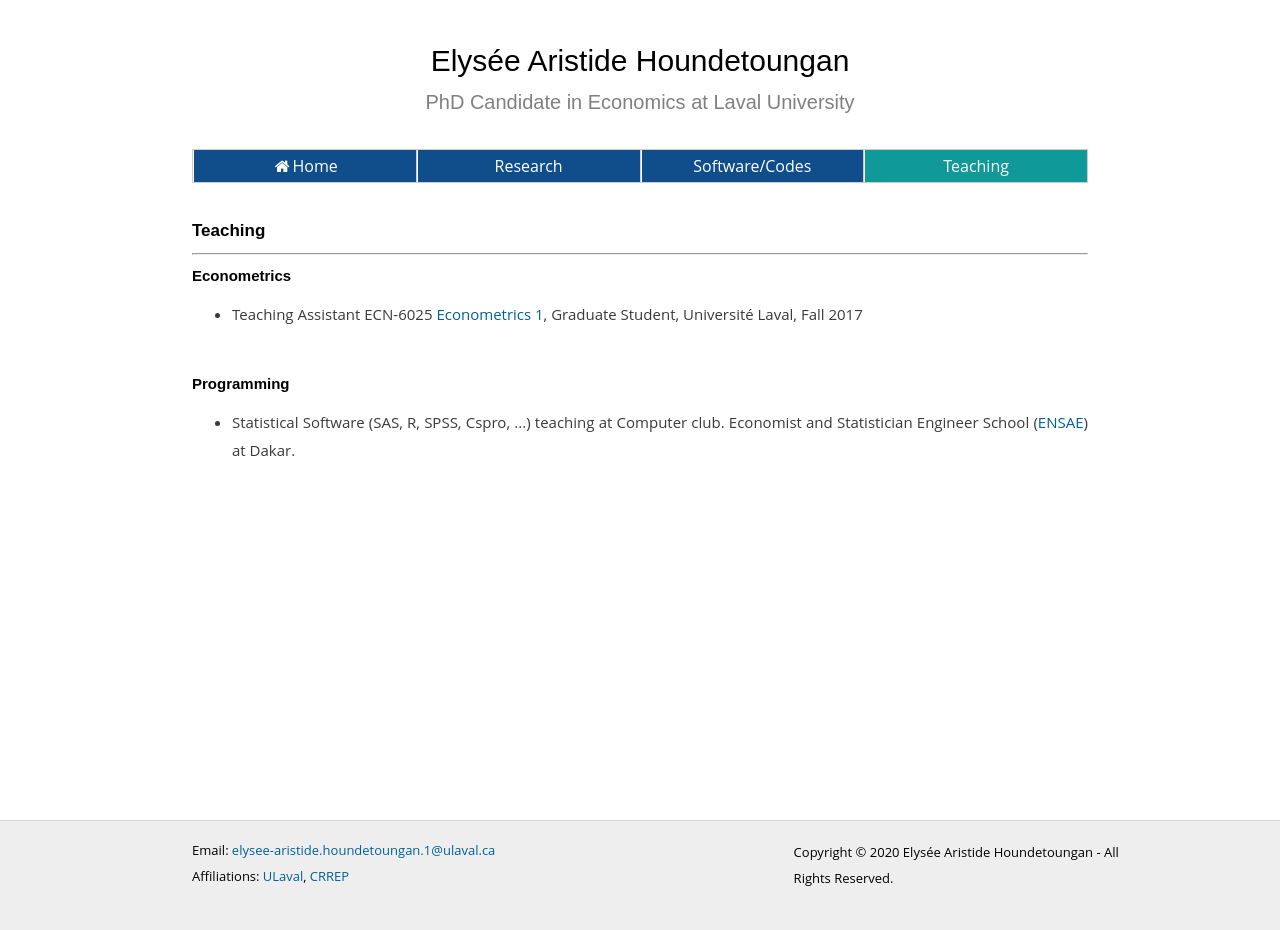
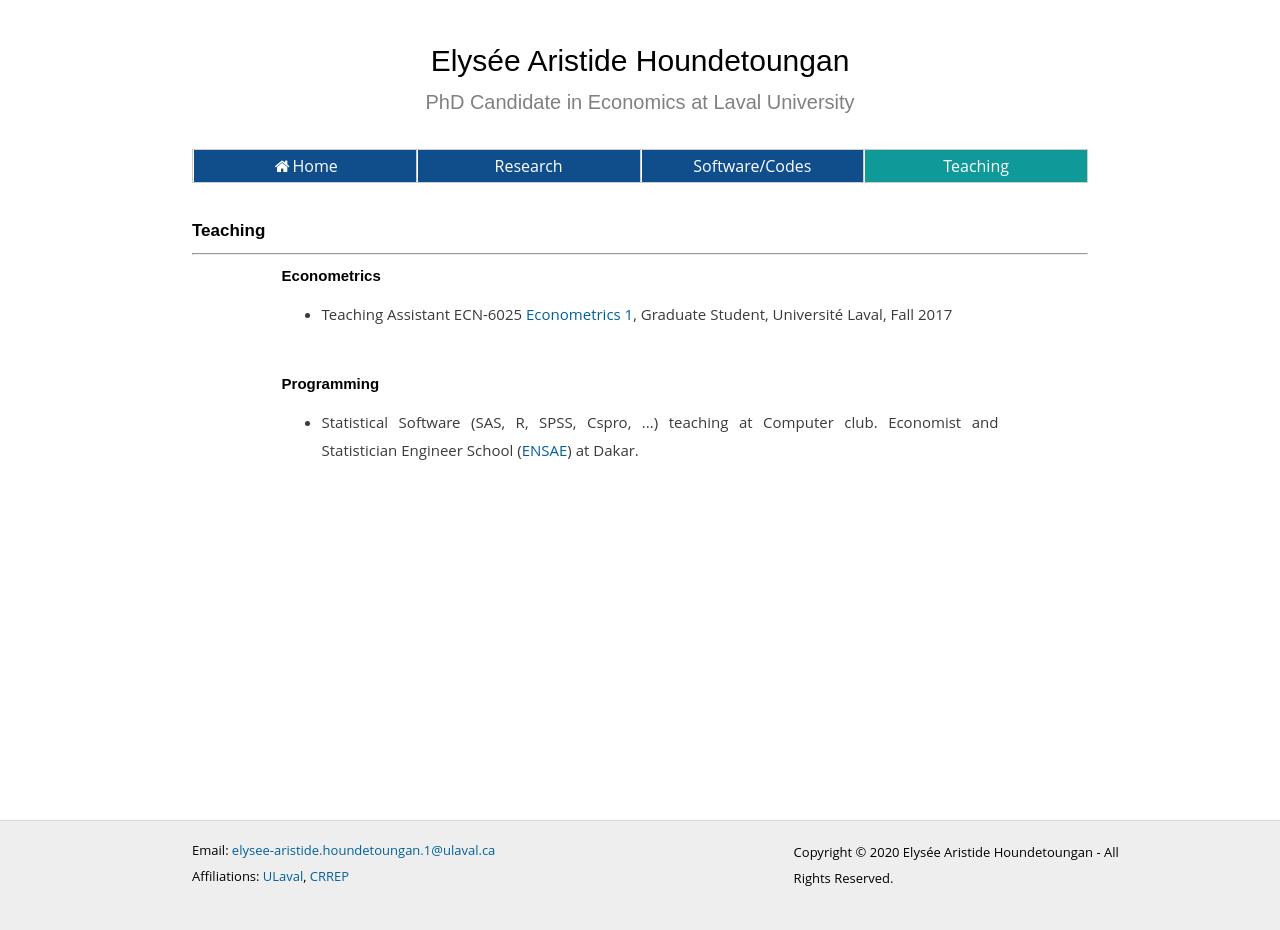
Before and after one commit to ahoundetoungan/ahoundetoungan.github.io, a Jekyll site: the page built from teaching/index.html, in a window 1280 px wide. Built offline with Jekyll 4.4.1, drawn with Linux system fonts in a browser that asks for light colours.

Commit message:
teaching

```diff
--- a/teaching/index.html
+++ b/teaching/index.html
@@ -11,7 +11,7 @@ $(document).ready(function() {
 <div class="npages" align="justify" id="teaching">
   <h1>Teaching</h1>
   <hr>
-  <div class="contentpage" id = "research2">
+  <div class="contentresearch" id = "research2">
     <h2>Econometrics</h2>
     <ul>
       <li><p>Teaching Assistant ECN-6025 <a href="https://www.ulaval.ca/les-etudes/cours/repertoire/detailsCours/ecn-6025-econometrie-i.html" target="_blank">Econometrics 1</a>, Graduate Student, Université Laval, Fall 2017</p></li>
```
